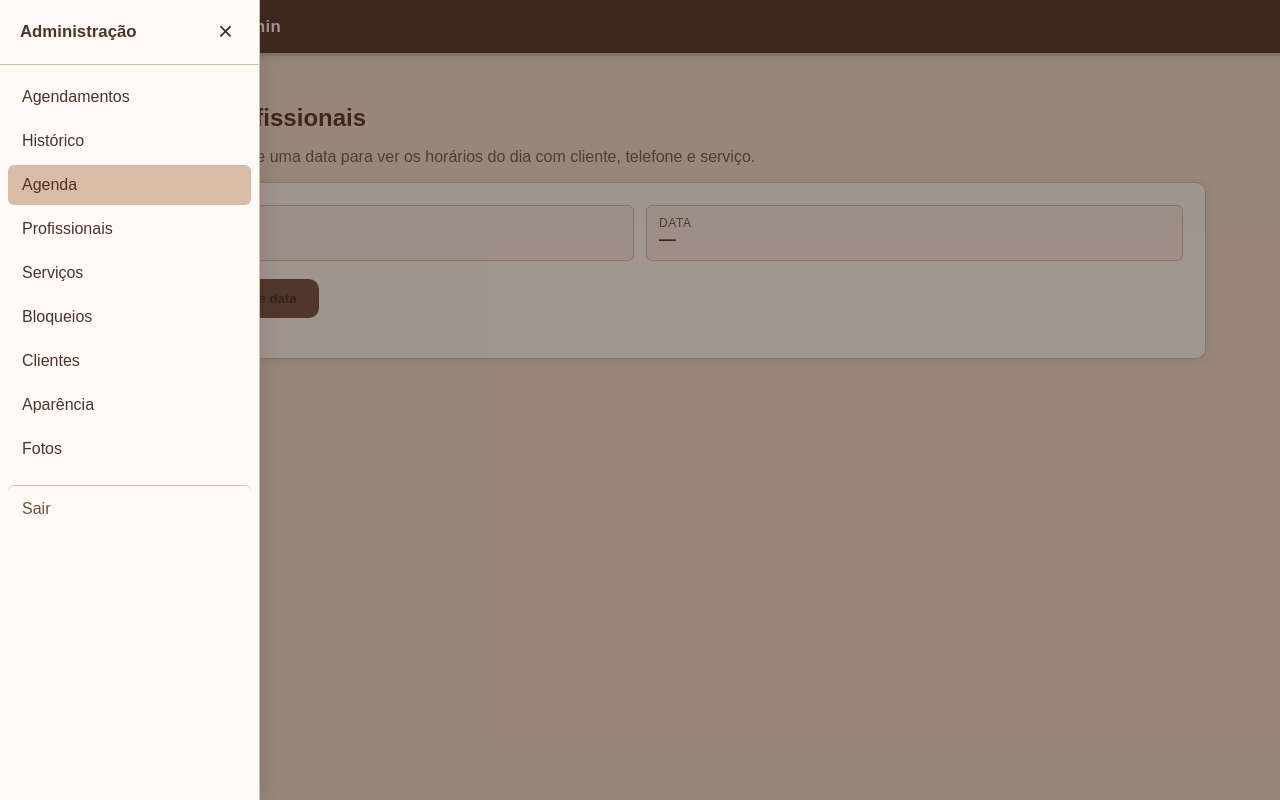
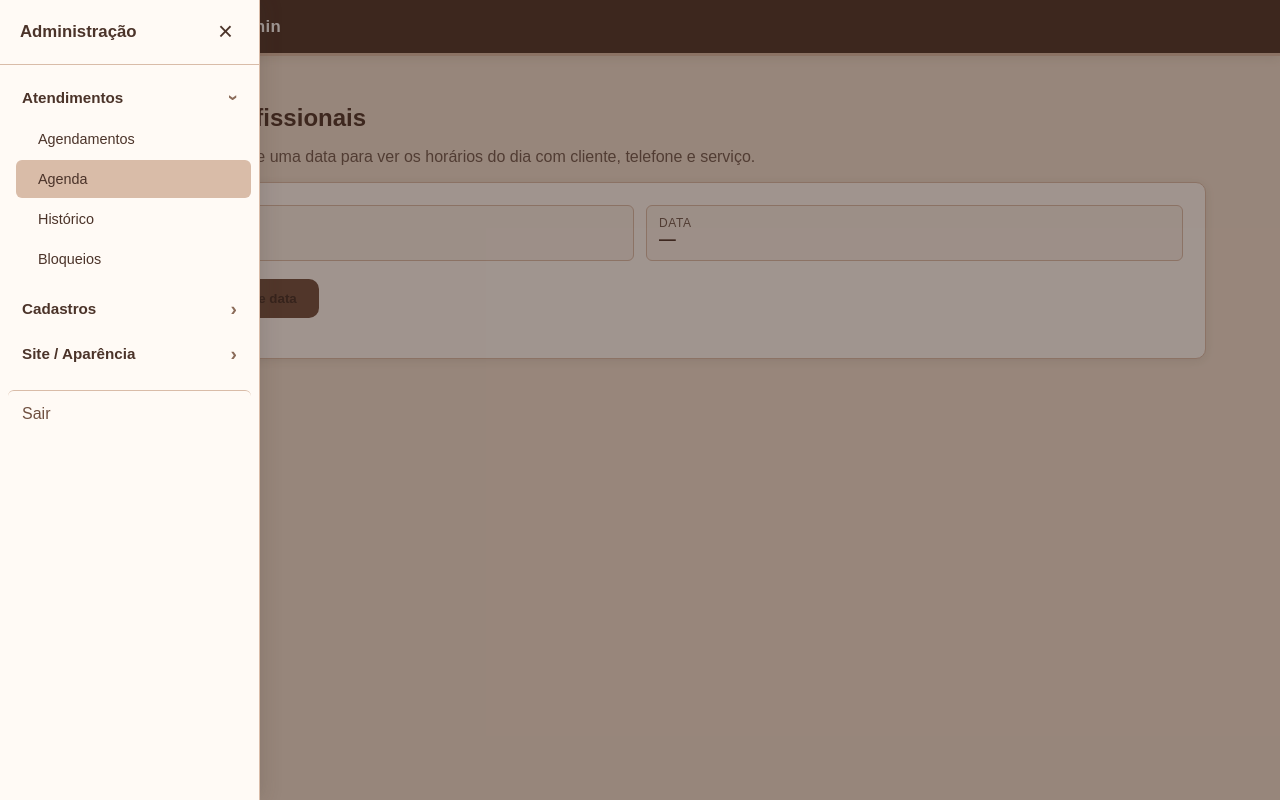
Before and after one commit to TiagoRGuedes/ProjetoEmCienciaDeDados, a Flask app: page /admin/agenda in a window 1280 px wide, after a click that opens the changed part. Run offline with Flask 3, Linux system fonts and the light colour scheme; the visitor is signed in with stand-in values (Sample User, id 1); data comes from the database, SQL or seed files in the repository.

Commit message:
feat(admin): agrupa o menu lateral por topico em secoes recolhiveis
Em vez de uma lista solta de itens, o menu do admin agora tem 3 grupos
recolhiveis (acordeao com seta): Atendimentos (Agendamentos, Agenda, Historico,
Bloqueios), Cadastros (Profissionais, Servicos, Clientes) e Site/Aparencia
(Aparencia, Fotos). O grupo da pagina atual abre sozinho; "Sair" fica solto no fim.

https://claude.ai/code/session_01W1mxdy2sgw13y8FKmpRUgd

```diff
--- a/static/css/admin.css
+++ b/static/css/admin.css
@@ -56,6 +56,14 @@ h1, h2, h3 { margin: 0 0 12px 0; color: var(--marrom-escuro); } /* Estiliza tít
 .sidebar-link:hover { background: var(--bege-claro); text-decoration: none; color: var(--marrom-escuro); } /* Hover dos links. */
 .sidebar-link.active { background: var(--nude); color: var(--marrom-escuro); } /* Link ativo destacado. */
 .sidebar-link-sair { margin-top: 12px; border-top: 1px solid var(--nude); padding-top: 14px; color: var(--marrom-principal); } /* Estiliza o link de sair separado dos demais. */
+.sidebar-grupo { display: flex; flex-direction: column; } /* Grupo recolhível de itens por tópico. */
+.sidebar-grupo-titulo { display: flex; align-items: center; justify-content: space-between; gap: 8px; width: 100%; background: none; border: none; cursor: pointer; padding: 11px 14px; border-radius: var(--radius-sm); font-family: inherit; font-size: 0.95rem; font-weight: 700; color: var(--marrom-escuro); text-align: left; } /* Cabeçalho clicável que abre/fecha o grupo. */
+.sidebar-grupo-titulo:hover { background: var(--bege-claro); } /* Hover do cabeçalho do grupo. */
+.sidebar-grupo-seta { transition: transform 0.2s ease; color: var(--marrom-medio); font-size: 1.2rem; line-height: 1; } /* Seta que indica se o grupo está aberto. */
+.sidebar-grupo.aberto .sidebar-grupo-seta { transform: rotate(90deg); } /* Gira a seta para baixo quando o grupo está aberto. */
+.sidebar-grupo-itens { display: none; flex-direction: column; gap: 2px; padding: 2px 0 6px 8px; } /* Itens do grupo, escondidos por padrão. */
+.sidebar-grupo.aberto .sidebar-grupo-itens { display: flex; } /* Mostra os itens quando o grupo está aberto. */
+.sidebar-grupo-itens .sidebar-link { padding-left: 22px; font-size: 0.9rem; } /* Recua os itens para mostrar que pertencem ao tópico. */
 
 .sidebar-backdrop { position: fixed; inset: 0; background: rgba(45, 26, 18, 0.45); opacity: 0; pointer-events: none; transition: opacity 0.2s; z-index: 40; } /* Fundo escuro do menu. */
 .sidebar-backdrop.visivel { opacity: 1; pointer-events: auto; } /* Aparece quando o menu está aberto. */
--- a/templates/admin/_base.html
+++ b/templates/admin/_base.html
@@ -33,17 +33,49 @@
       <strong>Administração</strong>
       <button id="botao-fechar-menu" class="botao-fechar-menu" aria-label="Fechar menu">×</button>
     </div>
-    <nav class="sidebar-links" aria-label="Menu administrativo"> <!-- Lista de links. -->
-      <a href="{{ url_for('admin.dashboard') }}" class="sidebar-link {% if request.endpoint and (request.endpoint == 'admin.dashboard' or request.endpoint.startswith('admin.agendamento')) %}active{% endif %}">Agendamentos</a>
-      <a href="{{ url_for('admin.historico') }}" class="sidebar-link {% if request.endpoint and (request.endpoint == 'admin.historico' or request.endpoint == 'admin.agendamento_restaurar') %}active{% endif %}">Histórico</a>
-      <a href="{{ url_for('admin.agenda') }}" class="sidebar-link {% if request.endpoint == 'admin.agenda' %}active{% endif %}">Agenda</a>
-      <a href="{{ url_for('admin.profissionais') }}" class="sidebar-link {% if request.endpoint and request.endpoint.startswith('admin.profissional') %}active{% endif %}">Profissionais</a>
-      <a href="{{ url_for('admin.servicos') }}" class="sidebar-link {% if request.endpoint and request.endpoint.startswith('admin.servic') %}active{% endif %}">Serviços</a>
-      <a href="{{ url_for('admin.bloqueios') }}" class="sidebar-link {% if request.endpoint and request.endpoint.startswith('admin.bloqueio') %}active{% endif %}">Bloqueios</a>
-      <a href="{{ url_for('admin.clientes') }}" class="sidebar-link {% if request.endpoint and request.endpoint.startswith('admin.client') %}active{% endif %}">Clientes</a>
-      <a href="{{ url_for('admin.configuracoes') }}" class="sidebar-link {% if request.endpoint == 'admin.configuracoes' %}active{% endif %}">Aparência</a>
-      <a href="{{ url_for('admin.gerenciar_fotos') }}" class="sidebar-link {% if request.endpoint and request.endpoint.startswith('admin.') and 'foto' in request.endpoint %}active{% endif %}">Fotos</a>
-      <a href="{{ url_for('admin.logout') }}" class="sidebar-link sidebar-link-sair">Sair</a>
+    <nav class="sidebar-links" aria-label="Menu administrativo"> <!-- Menu lateral com itens agrupados por tópico. -->
+      {% set ep = request.endpoint or '' %} {# Guarda o endpoint atual para destacar o item e abrir o grupo certo. #}
+      {% set g_atendimentos = ep in ['admin.dashboard', 'admin.agenda', 'admin.historico', 'admin.agendamento_restaurar'] or ep.startswith('admin.agendamento') or ep.startswith('admin.bloqueio') %} {# Marca o grupo Atendimentos como ativo. #}
+      {% set g_cadastros = ep.startswith('admin.profissional') or ep.startswith('admin.servic') or ep.startswith('admin.client') %} {# Marca o grupo Cadastros como ativo. #}
+      {% set g_site = ep == 'admin.configuracoes' or 'foto' in ep %} {# Marca o grupo Site/Aparência como ativo. #}
+
+      <div class="sidebar-grupo {% if g_atendimentos %}aberto{% endif %}" data-grupo> <!-- Grupo recolhível: Atendimentos. -->
+        <button type="button" class="sidebar-grupo-titulo" aria-expanded="{{ 'true' if g_atendimentos else 'false' }}"> <!-- Cabeçalho que abre/fecha o grupo. -->
+          <span>Atendimentos</span> <!-- Nome do tópico. -->
+          <span class="sidebar-grupo-seta" aria-hidden="true">&rsaquo;</span> <!-- Seta que gira ao abrir. -->
+        </button>
+        <div class="sidebar-grupo-itens"> <!-- Itens do grupo (visíveis só quando aberto). -->
+          <a href="{{ url_for('admin.dashboard') }}" class="sidebar-link {% if ep == 'admin.dashboard' or (ep.startswith('admin.agendamento') and ep != 'admin.agendamento_restaurar') %}active{% endif %}">Agendamentos</a> <!-- Painel de agendamentos. -->
+          <a href="{{ url_for('admin.agenda') }}" class="sidebar-link {% if ep == 'admin.agenda' %}active{% endif %}">Agenda</a> <!-- Agenda por profissional. -->
+          <a href="{{ url_for('admin.historico') }}" class="sidebar-link {% if ep == 'admin.historico' or ep == 'admin.agendamento_restaurar' %}active{% endif %}">Histórico</a> <!-- Histórico de atendimentos. -->
+          <a href="{{ url_for('admin.bloqueios') }}" class="sidebar-link {% if ep.startswith('admin.bloqueio') %}active{% endif %}">Bloqueios</a> <!-- Bloqueios de agenda. -->
+        </div>
+      </div>
+
+      <div class="sidebar-grupo {% if g_cadastros %}aberto{% endif %}" data-grupo> <!-- Grupo recolhível: Cadastros. -->
+        <button type="button" class="sidebar-grupo-titulo" aria-expanded="{{ 'true' if g_cadastros else 'false' }}"> <!-- Cabeçalho do grupo. -->
+          <span>Cadastros</span> <!-- Nome do tópico. -->
+          <span class="sidebar-grupo-seta" aria-hidden="true">&rsaquo;</span> <!-- Seta. -->
+        </button>
+        <div class="sidebar-grupo-itens"> <!-- Itens do grupo. -->
+          <a href="{{ url_for('admin.profissionais') }}" class="sidebar-link {% if ep.startswith('admin.profissional') %}active{% endif %}">Profissionais</a> <!-- Cadastro de profissionais. -->
+          <a href="{{ url_for('admin.servicos') }}" class="sidebar-link {% if ep.startswith('admin.servic') %}active{% endif %}">Serviços</a> <!-- Cadastro de serviços. -->
+          <a href="{{ url_for('admin.clientes') }}" class="sidebar-link {% if ep.startswith('admin.client') %}active{% endif %}">Clientes</a> <!-- Cadastro de clientes. -->
+        </div>
+      </div>
+
+      <div class="sidebar-grupo {% if g_site %}aberto{% endif %}" data-grupo> <!-- Grupo recolhível: Site / Aparência. -->
+        <button type="button" class="sidebar-grupo-titulo" aria-expanded="{{ 'true' if g_site else 'false' }}"> <!-- Cabeçalho do grupo. -->
+          <span>Site / Aparência</span> <!-- Nome do tópico. -->
+          <span class="sidebar-grupo-seta" aria-hidden="true">&rsaquo;</span> <!-- Seta. -->
+        </button>
+        <div class="sidebar-grupo-itens"> <!-- Itens do grupo. -->
+          <a href="{{ url_for('admin.configuracoes') }}" class="sidebar-link {% if ep == 'admin.configuracoes' %}active{% endif %}">Aparência</a> <!-- Cores e fonte do site. -->
+          <a href="{{ url_for('admin.gerenciar_fotos') }}" class="sidebar-link {% if 'foto' in ep %}active{% endif %}">Fotos</a> <!-- Gestão de fotos do site. -->
+        </div>
+      </div>
+
+      <a href="{{ url_for('admin.logout') }}" class="sidebar-link sidebar-link-sair">Sair</a> <!-- Sair fica solto no final. -->
     </nav>
   </aside>
 
@@ -89,6 +121,17 @@
       backdrop.addEventListener('click', fechar);
       document.addEventListener('keydown', (e) => { if (e.key === 'Escape') fechar(); });
     })();
+
+    // Abre e fecha os grupos do menu lateral (acordeão por tópico).
+    (function () {
+      document.querySelectorAll('[data-grupo] .sidebar-grupo-titulo').forEach(function (titulo) {
+        titulo.addEventListener('click', function () {
+          const grupo = titulo.closest('[data-grupo]');
+          const aberto = grupo.classList.toggle('aberto');
+          titulo.setAttribute('aria-expanded', aberto ? 'true' : 'false');
+        });
+      });
+    })();
   </script>
 </body> <!-- Fecha o corpo da página. -->
 </html> <!-- Fecha o documento HTML. -->
```
